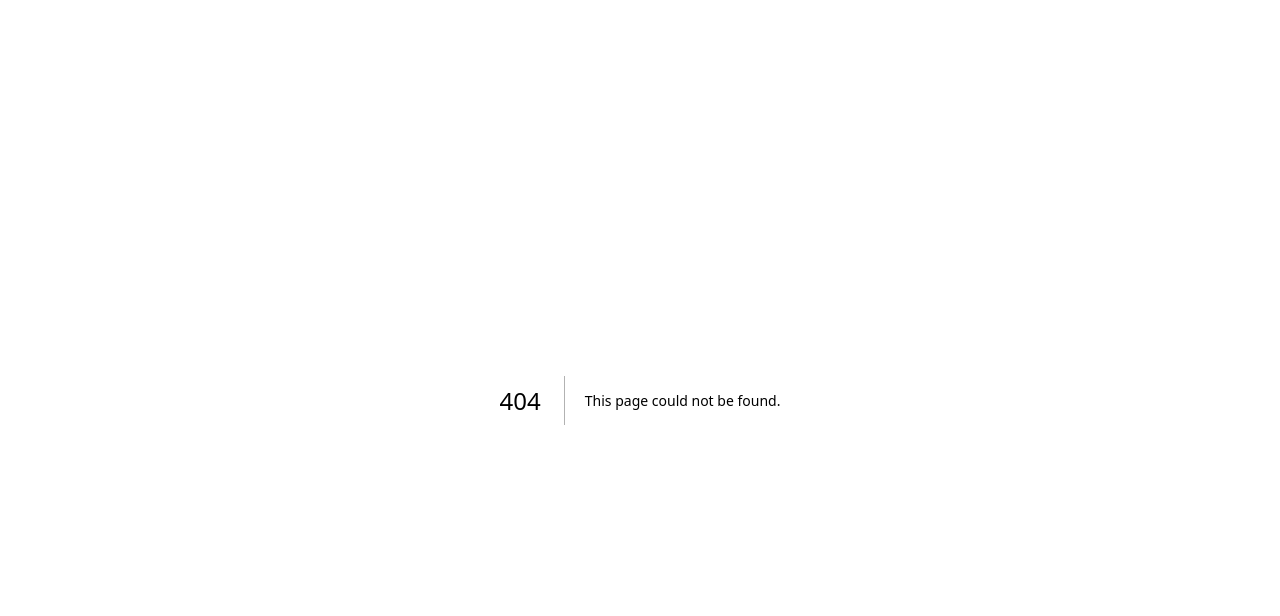
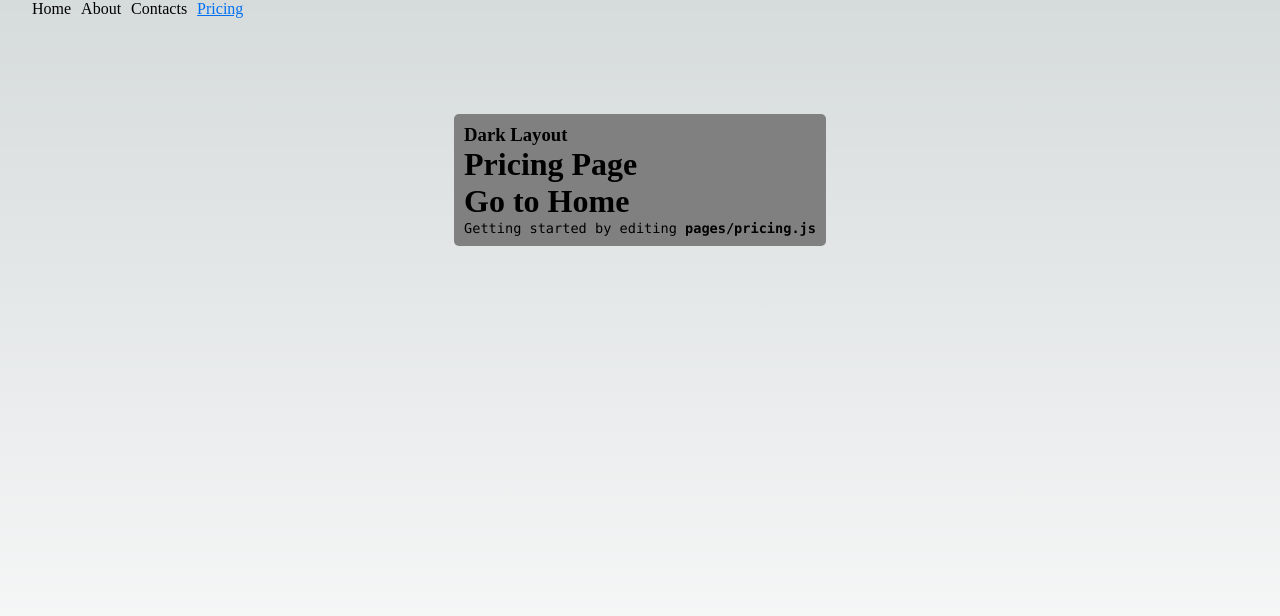
Before and after one commit to cariddi/next-initial-demo, a Next.js app: page /pricing in a window 1280 px wide. Before the commit this address had no page. Shown: the top 616 px of the page. Built offline with nearby package versions, Linux system fonts and the light colour scheme.

Commit message:
multiple layouts

```diff
--- a/components/Navbar.jsx
+++ b/components/Navbar.jsx
@@ -1,12 +1,31 @@
 import { ActiveLink } from "./ActiveLink";
 import styles from "./Navbar.module.css";
+
+const menuItems = [
+	{
+		text: "Home",
+		href: "/",
+	},
+	{
+		text: "About",
+		href: "/about",
+	},
+	{
+		text: "Contacts",
+		href: "/contacts",
+	},
+	{
+		text: "Pricing",
+		href: "/pricing",
+	},
+];
 
 export const Navbar = () => {
 	return (
 		<nav className={styles.menu}>
-			<ActiveLink text="Home" href="/" />
-			<ActiveLink text="About" href="/about" />
-			<ActiveLink text="Contacts" href="/contacts" />
+			{menuItems.map(({ text, href }) => (
+				<ActiveLink text={text} href={href} key={text} />
+			))}
 		</nav>
 	);
 };
--- /dev/null
+++ b/pages/pricing/index.jsx
@@ -0,0 +1,28 @@
+import Link from "next/link";
+import { DarkLayout } from "../../components/layouts/DarkLayout";
+import { MainLayout } from "../../components/layouts/MainLayout";
+
+export default function PricingPage() {
+	return (
+		<>
+			<h1>Pricing Page</h1>
+
+			<h1 className={"title"}>
+				Go to <Link href="/">Home</Link>
+			</h1>
+
+			<p className={"description"}>
+				Getting started by editing{" "}
+				<code className={"code"}>pages/pricing.js</code>
+			</p>
+		</>
+	);
+}
+
+PricingPage.getLayout = (page) => {
+	return (
+		<MainLayout>
+			<DarkLayout>{page}</DarkLayout>
+		</MainLayout>
+	);
+};
```
